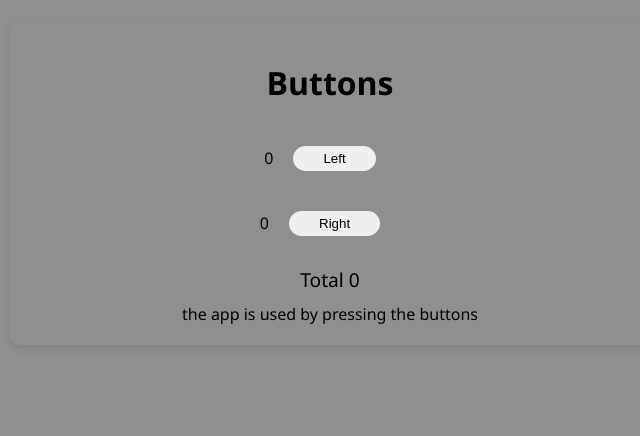
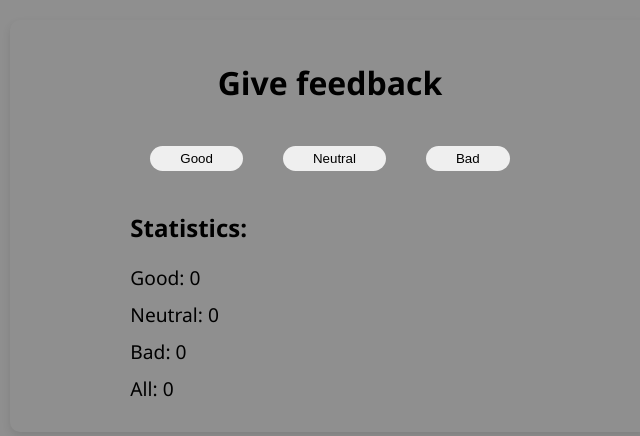
Before and after one commit to Pablo9234/Full-Stack-Open, a React (Vite) app in the folder Parte-2/: page / in a window 1280 px wide. Shown: the top 436 px of the page, without its empty margins (310-950 px from the left). Built offline with nearby package versions, Linux system fonts and the light colour scheme.

Commit message:
Give feedback

```diff
--- a/Parte-2/index.html
+++ b/Parte-2/index.html
@@ -4,7 +4,7 @@
     <meta charset="UTF-8" />
     <link rel="icon" type="image/svg+xml" href="/vite.svg" />
     <meta name="viewport" content="width=device-width, initial-scale=1.0" />
-    <title>Buttons Add Notes</title>
+    <title>Notes</title>
   </head>
   <body>
     <div id="root"></div>
--- a/Parte-2/src/App.jsx
+++ b/Parte-2/src/App.jsx
@@ -1,15 +1,10 @@
-import {Contadores} from "./Hello"
+import {Buttons} from "./Hello"
 
 export function App(){
 
-  const props = {
-    name: "Pablo Eduardo",
-    date: 22
-  }
-
   return(
     <>
-    <Contadores/>
+    <Buttons/>
     </>
   )
 }
--- a/Parte-2/src/Hello.jsx
+++ b/Parte-2/src/Hello.jsx
@@ -1,89 +1,67 @@
-import { useState } from "react"
+import { useState, useEffect } from "react";
 
-export function Contadores() {
+export function Buttons(){
 
-    const [clicks, setClicks] = useState({
-        left: 0,
-        right: 0
-    });
+   const [buttonLike,setButtonLike] = useState({like:0, dontLike:0, idkLike: 0})
+   const [allClicks,SettAllClicks] = useState(0)
+   const [win,setWinner] = useState(null)
+   const [avarege,setAverage] = useState(0)
 
-    const [allClicks, setAll] = useState([]);
-    const [total, setTotal] = useState(0);
+   const handleLike = () => {
+    setButtonLike(prevLikes => ({...prevLikes, like: prevLikes.like + 1}))
+    SettAllClicks(prevTotal => prevTotal + 1)
+   }
 
-    const handleClickLeft = () => {
-        setClicks(prevClicks => ({ ...prevClicks, left: prevClicks.left + 1 })); //Modificando los estados de los componentes
-        setAll(prevAllClicks => prevAllClicks.concat('L'));
-        setTotal(prevTotal => prevTotal + 1);
-    };
+   const handleDontLike = () =>{
+    setButtonLike(prevLikes => ({...prevLikes, dontLike: prevLikes.dontLike +1}))
+    SettAllClicks(prevTotal => prevTotal + 1)
+   }
 
-    const handleClickRight = () => {
-        setClicks(prevClicks => ({ ...prevClicks, right: prevClicks.right + 1 })); //Modificando los estados de los componentes
-        setAll(prevAllClicks => prevAllClicks.concat('R'));
-        setTotal(prevTotal => prevTotal + 1);
-    };
+   const handleIdkLike = () =>{
+    setButtonLike(prevLikes => ({...prevLikes, idkLike: prevLikes.idkLike + 1}))
+    SettAllClicks(prevTotal => prevTotal + 1)
+   }
 
-    return (
-        <div>
-            <Title/>
-            <ButtonLeft clicks={clicks.left} onClick={handleClickLeft} />
-            <ButtonRight clicks={clicks.right} onClick={handleClickRight} />
-            <Contador allClicks={allClicks} total={total} />
-            <History allClicks = {allClicks} />
-        </div>
-    );
-}
+   const winNotes = () => {
+    const { like, dontLike, idkLike } = buttonLike;
 
-function Contador({total}) {
-    return (
-        <div className="total">
-            <p>Total {total}</p>
-        </div>
-    );
-}
 
-function ButtonLeft({ clicks, onClick }) {
-    return (
-        <div className="container">
-            {clicks}
-            <button onClick={onClick}>
-                Left
-            </button>
-        </div>
-    );
-}
+    if (like > dontLike && like > idkLike) {
+        setWinner('Me gusta');
+    } else if (dontLike > like && dontLike > idkLike) {
+        setWinner('No me gusta');
+    } else if (idkLike > like && idkLike > dontLike) {
+        setWinner('Enmedio');
+    } else {
+        setWinner('Empate');
+    }
+   }
 
-function ButtonRight({ clicks, onClick }) {
-    return (
-        <div className="container">
-            {clicks}
-            <button onClick={onClick}>
-                Right
-            </button>
-        </div>
-    );
-}
-function Title(){
+
+
+
     return(
         <>
-            <h1>
-                Buttons
-            </h1>
+        <h1>
+            Give feedback
+        </h1>
+        <button onClick={handleLike}>
+            Good
+        </button>
+        <button onClick={handleIdkLike}>
+            Neutral
+        </button>
+        <button onClick={handleDontLike}>
+            Bad
+        </button>
+        <h2>
+            Statistics:
+        </h2>
+        <p>Good: {buttonLike.like}</p>
+        <p>Neutral: {buttonLike.idkLike}</p>
+        <p>Bad: {buttonLike.dontLike}</p>
+        <p>All: {allClicks}</p>
         </>
     )
+
 }
-
-const History = (props) => {
-    if (props.allClicks.length === 0) {
-      return (
-        <div>
-          the app is used by pressing the buttons
-        </div>
-      )
-    }
-
-    return (
-      <div>
-        button press history: {props.allClicks.join(' ')}
-      </div>
-    )
-  }
```
